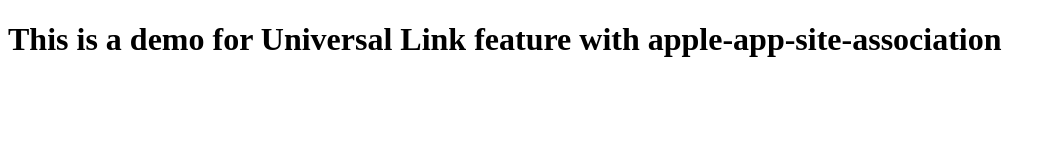
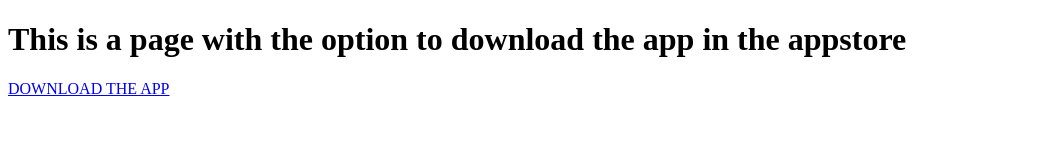
Before and after one commit to vini-landim/POC-universal-link, a website: page index.html in a window 1280 px wide. Shown: the whole page, without its empty margins (0-1056 px from the left). Drawn offline with Linux system fonts and the light colour scheme.

Commit message:
chore: setup page

```diff
--- a/index.html
+++ b/index.html
@@ -4,8 +4,9 @@
     <title>Univeral linking support</title>
   </head>
   <body>
-    <h1>
-      This is a demo for Universal Link feature with apple-app-site-association
-    </h1>
+    <h1>This is a page with the option to download the app in the appstore</h1>
+    <a href="https://apps.apple.com/us/app/dressyclub/id1546365757"
+      >DOWNLOAD THE APP</a
+    >
   </body>
 </html>
```
